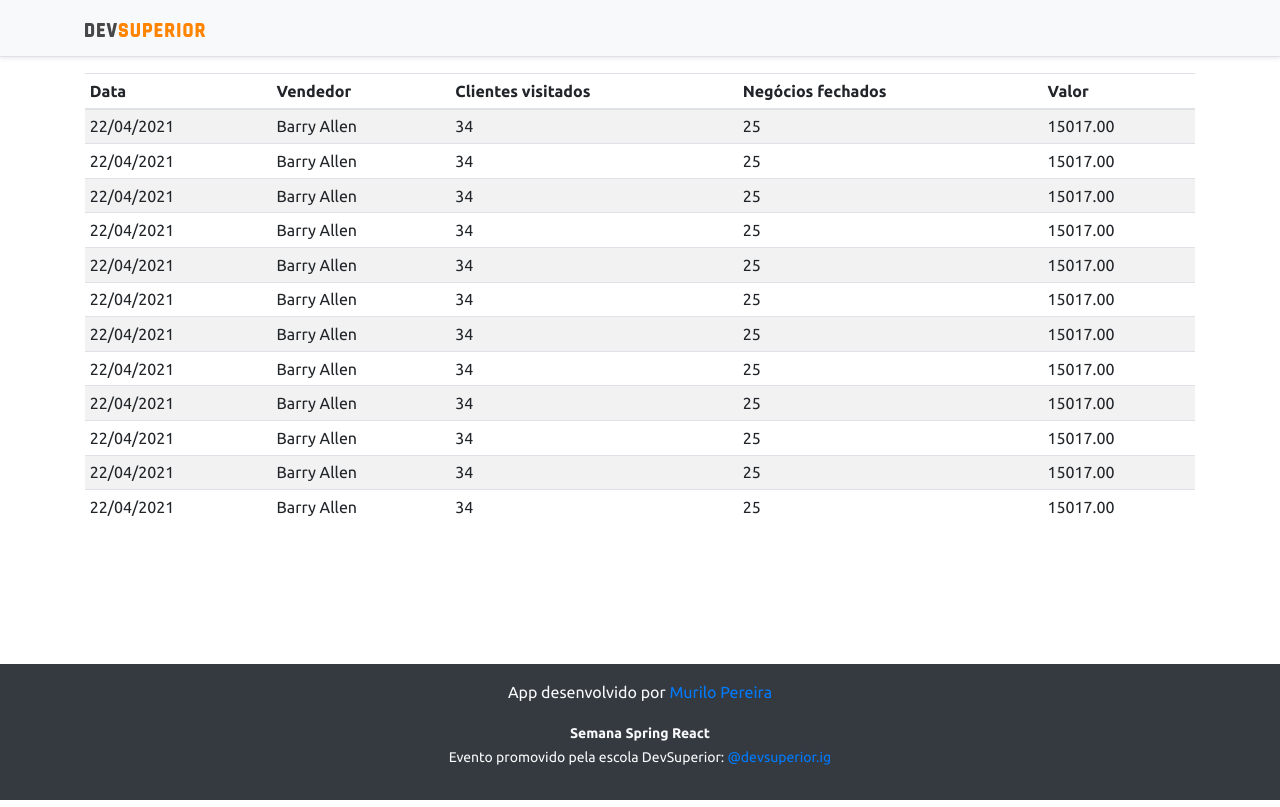
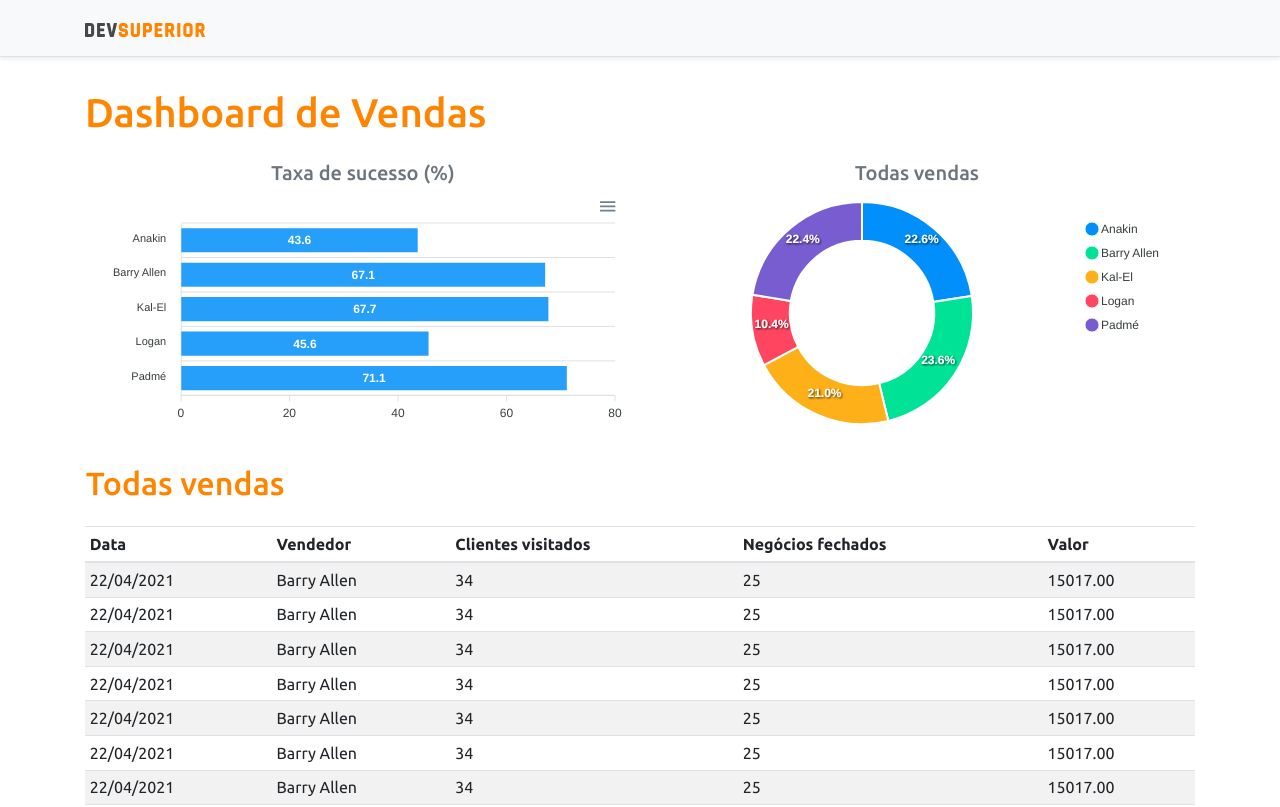
Before and after one commit to murilonerdx/dsvendas-sds3, a React (Create React App) app in the folder frontend/: page / in a window 1280 px wide. Shown: the top 807 px of the page. Built offline with nearby package versions, Linux system fonts and the light colour scheme.

Commit message:
Static charts

```diff
--- a/frontend/package.json
+++ b/frontend/package.json
@@ -10,8 +10,10 @@
     "@types/node": "^12.0.0",
     "@types/react": "^17.0.0",
     "@types/react-dom": "^17.0.0",
+    "apexcharts": "^3.26.1",
     "bootstrap": "^4.6.0",
     "react": "^17.0.2",
+    "react-apexcharts": "^1.3.9",
     "react-dom": "^17.0.2",
     "react-scripts": "4.0.3",
     "typescript": "^4.1.2",
--- a/frontend/src/App.tsx
+++ b/frontend/src/App.tsx
@@ -1,4 +1,6 @@
+import BarChart from "components/BarChart";
 import DataTable from "components/DataTable";
+import DonutChart from "components/DonutChart";
 import Footer from "components/Footer";
 import NavBar from "components/NavBar";
 
@@ -9,10 +11,27 @@
       <div>
         <NavBar />
         <div className="container">
-          <DataTable/>
+          <h1 className="text-primary py-3">Dashboard de Vendas</h1>
+
+          <div className="row px-3">
+            <div className="col-sm-6">
+              <h5 className="text-center text-secondary">Taxa de sucesso (%)</h5>
+              <BarChart />
+
+            </div>
+            <div className="col-sm-6">
+              <h5 className="text-center text-secondary">Todas vendas</h5>
+              <DonutChart />
+
+            </div>
+            <div className="py-3">
+              <h2 className="text-primary">Todas vendas</h2>
+            </div>
+          </div>
+          <DataTable />
         </div>
       </div>
-      <Footer/>
+      <Footer />
     </>
   );
 }
--- /dev/null
+++ b/frontend/src/components/BarChart/index.tsx
@@ -0,0 +1,35 @@
+import Chart from 'react-apexcharts'
+const options = {
+  plotOptions: {
+      bar: {
+          horizontal: true,
+      }
+  },
+};
+
+const mockData = {
+  labels: {
+      categories: ['Anakin', 'Barry Allen', 'Kal-El', 'Logan', 'Padmé']
+  },
+  series: [
+      {
+          name: "% Sucesso",
+          data: [43.6, 67.1, 67.7, 45.6, 71.1]
+      }
+  ]
+};
+
+
+const BarChart = () => {
+  return (
+    <>
+      <Chart options={{ ...options, xaxis: mockData.labels }}
+        series={mockData.series}
+        type="bar"
+        height="240"
+      />
+    </>
+  );
+}
+
+export default BarChart;
--- /dev/null
+++ b/frontend/src/components/DonutChart/index.tsx
@@ -0,0 +1,26 @@
+import Chart from 'react-apexcharts'
+const mockData = {
+  series: [477138, 499928, 444867, 220426, 473088],
+  labels: ['Anakin', 'Barry Allen', 'Kal-El', 'Logan', 'Padmé']
+}
+
+const options = {
+  legend: {
+      show: true
+  }
+}
+
+
+const BarChart = () => {
+  return (
+    <>
+      <Chart options={{ ...options, labels: mockData.labels }}
+        series={mockData.series}
+        type="donut"
+        height="240"
+      />
+    </>
+  );
+}
+
+export default BarChart;
```
Also changed, not shown: 1 other file (tests, documents, lock files or other folders).
